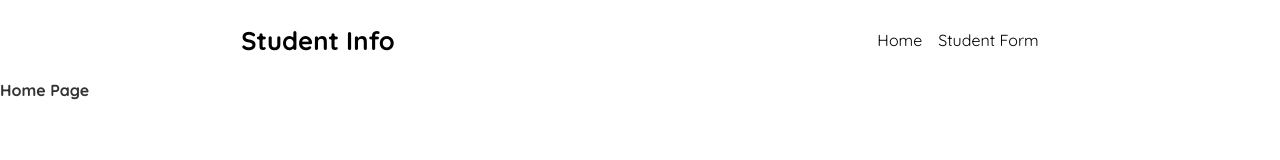
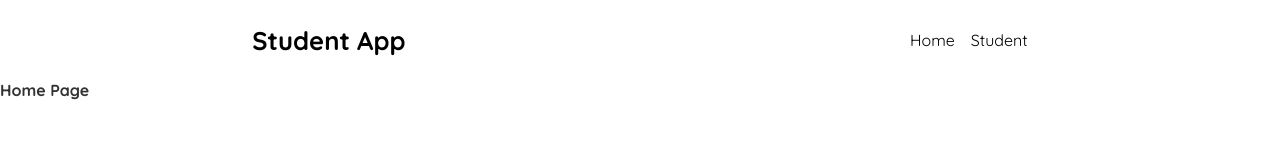
Before and after one commit to IBRAHIM00675/student-api-react, a React (Create React App) app: page / in a window 1280 px wide. Shown: the top 160 px of the page. Built offline with nearby package versions, Linux system fonts and the light colour scheme.

Commit message:
Navbar.js

```diff
--- a/src/Components/Navbar.js
+++ b/src/Components/Navbar.js
@@ -6,12 +6,12 @@ const Navbar = () => {
     <div className="nav">
       <div className="logo">
         <Link id="logo-h1" to="/">
-          <h1>Student Info</h1>
+          <h1>Student App</h1>
         </Link>
       </div>
       <div className="nav-links">
         <Link id="links" to="/">Home</Link>
-        <Link id="links" to="/Add-student">Student Form</Link>
+        <Link id="links" to="/Add-student">Student</Link>
       </div>
     </div>
   );
```
